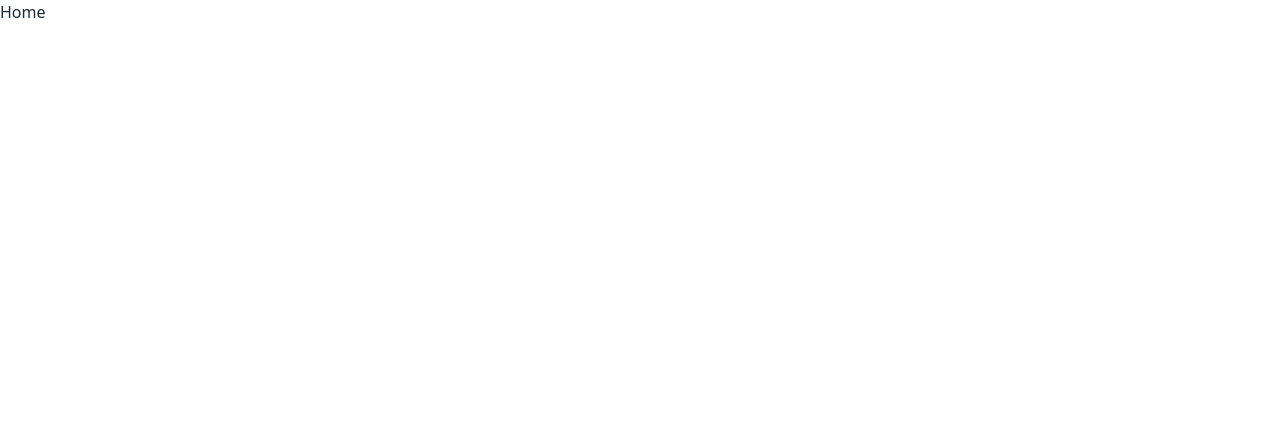
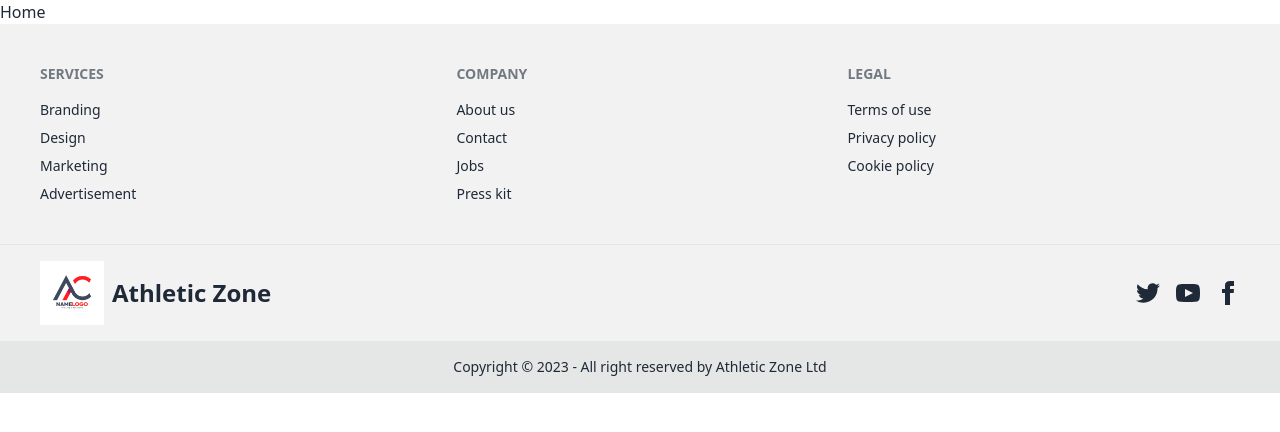
Before and after one commit to tanjib10/Athletic-Zone-Client, a React (Vite) app: page / in a window 1280 px wide. Shown: the top 432 px of the page. Built offline with nearby package versions, Linux system fonts and the light colour scheme.

Commit message:
added footer

```diff
--- a/src/Layout/Root.jsx
+++ b/src/Layout/Root.jsx
@@ -1,9 +1,11 @@
 import { Outlet } from "react-router-dom";
+import Footer from "../Pages/Shared/Footer/Footer";
 
 const Root = () => {
   return (
     <div>
       <Outlet></Outlet>
+      <Footer></Footer>
     </div>
   );
 };
--- /dev/null
+++ b/src/Pages/Shared/Footer/Footer.jsx
@@ -0,0 +1,82 @@
+const Footer = () => {
+  return (
+    <div>
+      <footer className="footer p-10 bg-base-200 text-base-content">
+        <nav>
+          <header className="footer-title">Services</header>
+          <a className="link link-hover">Branding</a>
+          <a className="link link-hover">Design</a>
+          <a className="link link-hover">Marketing</a>
+          <a className="link link-hover">Advertisement</a>
+        </nav>
+        <nav>
+          <header className="footer-title">Company</header>
+          <a className="link link-hover">About us</a>
+          <a className="link link-hover">Contact</a>
+          <a className="link link-hover">Jobs</a>
+          <a className="link link-hover">Press kit</a>
+        </nav>
+        <nav>
+          <header className="footer-title">Legal</header>
+          <a className="link link-hover">Terms of use</a>
+          <a className="link link-hover">Privacy policy</a>
+          <a className="link link-hover">Cookie policy</a>
+        </nav>
+      </footer>
+      <footer className="footer px-10 py-4 border-t bg-base-200 text-base-content border-base-300">
+        <aside className="items-center grid-flow-col">
+          <img
+            className="w-8 lg:w-16"
+            src="../../../../public/28542127_7459344.jpg"
+            alt=""
+          />
+          <p className="text-2xl font-bold">Athletic Zone</p>
+        </aside>
+        <nav className="md:place-self-center md:justify-self-end">
+          <div className="grid grid-flow-col gap-4">
+            <a>
+              <svg
+                xmlns="http://www.w3.org/2000/svg"
+                width="24"
+                height="24"
+                viewBox="0 0 24 24"
+                className="fill-current"
+              >
+                <path d="M24 4.557c-.883.392-1.832.656-2.828.775 1.017-.609 1.798-1.574 2.165-2.724-.951.564-2.005.974-3.127 1.195-.897-.957-2.178-1.555-3.594-1.555-3.179 0-5.515 2.966-4.797 6.045-4.091-.205-7.719-2.165-10.148-5.144-1.29 2.213-.669 5.108 1.523 6.574-.806-.026-1.566-.247-2.229-.616-.054 2.281 1.581 4.415 3.949 4.89-.693.188-1.452.232-2.224.084.626 1.956 2.444 3.379 4.6 3.419-2.07 1.623-4.678 2.348-7.29 2.04 2.179 1.397 4.768 2.212 7.548 2.212 9.142 0 14.307-7.721 13.995-14.646.962-.695 1.797-1.562 2.457-2.549z"></path>
+              </svg>
+            </a>
+            <a>
+              <svg
+                xmlns="http://www.w3.org/2000/svg"
+                width="24"
+                height="24"
+                viewBox="0 0 24 24"
+                className="fill-current"
+              >
+                <path d="M19.615 3.184c-3.604-.246-11.631-.245-15.23 0-3.897.266-4.356 2.62-4.385 8.816.029 6.185.484 8.549 4.385 8.816 3.6.245 11.626.246 15.23 0 3.897-.266 4.356-2.62 4.385-8.816-.029-6.185-.484-8.549-4.385-8.816zm-10.615 12.816v-8l8 3.993-8 4.007z"></path>
+              </svg>
+            </a>
+            <a>
+              <svg
+                xmlns="http://www.w3.org/2000/svg"
+                width="24"
+                height="24"
+                viewBox="0 0 24 24"
+                className="fill-current"
+              >
+                <path d="M9 8h-3v4h3v12h5v-12h3.642l.358-4h-4v-1.667c0-.955.192-1.333 1.115-1.333h2.885v-5h-3.808c-3.596 0-5.192 1.583-5.192 4.615v3.385z"></path>
+              </svg>
+            </a>
+          </div>
+        </nav>
+      </footer>
+      <footer className="footer footer-center p-4 bg-base-300 text-base-content">
+        <aside>
+          <p>Copyright © 2023 - All right reserved by Athletic Zone Ltd</p>
+        </aside>
+      </footer>
+    </div>
+  );
+};
+
+export default Footer;
```
